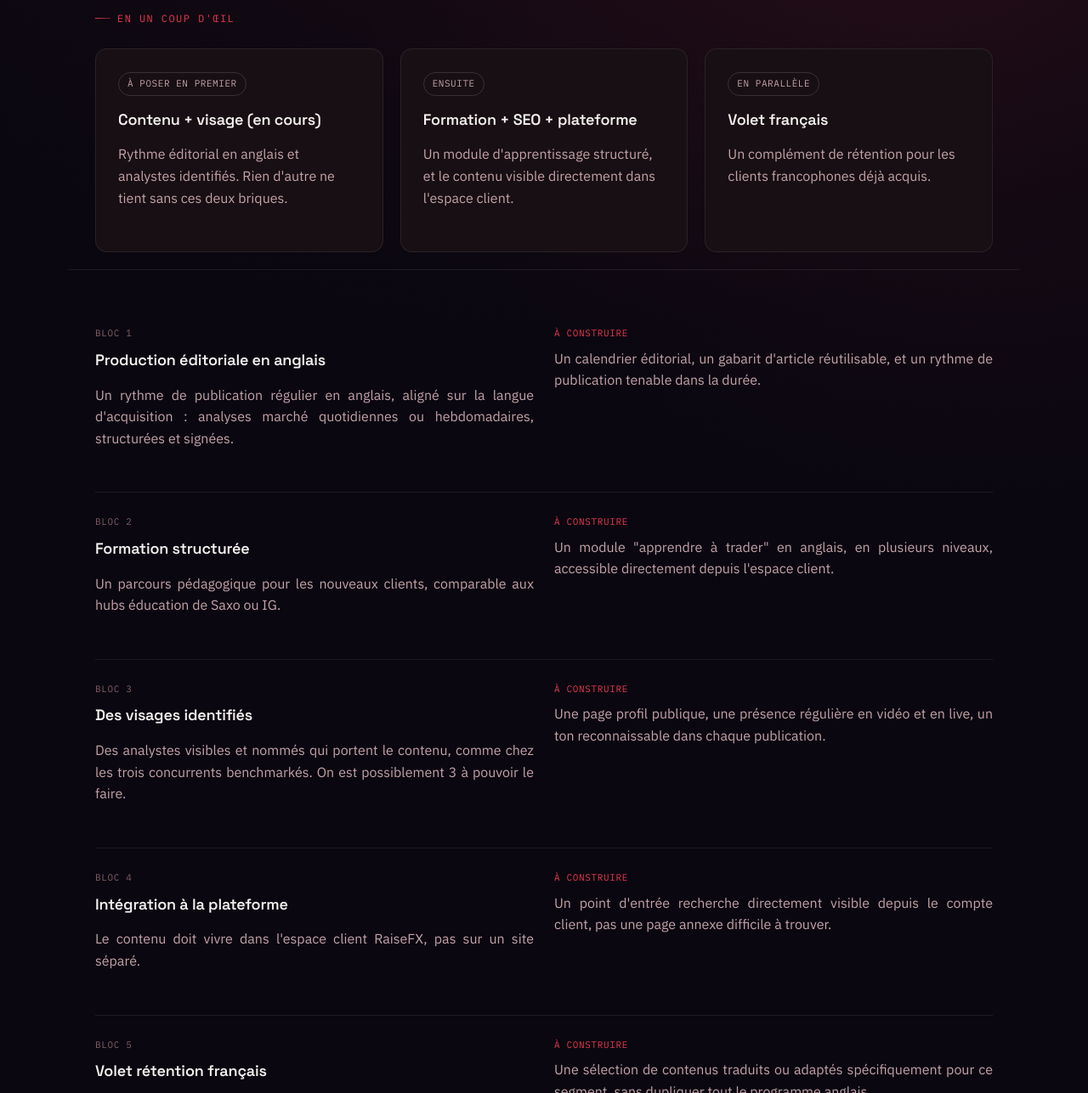
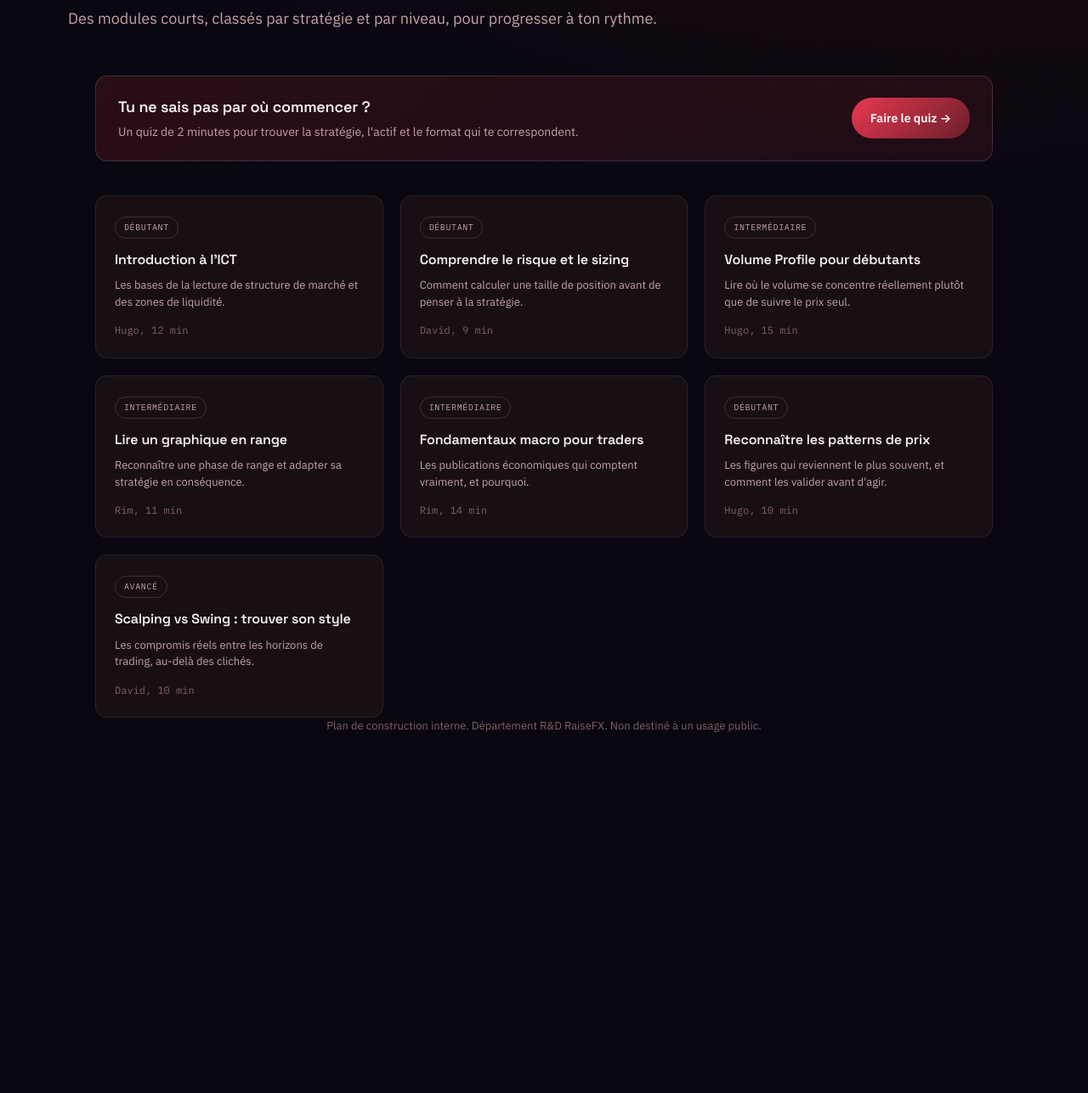
Before and after one commit to macairehugo01-glitch/idea, a website: page public/formation.html in a window 1280 px wide. Shown: the part 415-1702 px from the top of the page at 85% size. After the commit the page ends 1281 px from the top, so only its background shows below. Drawn offline with Linux system fonts and the light colour scheme.

Commit message:
Update formation.html

```diff
--- a/public/formation.html
+++ b/public/formation.html
@@ -3,10 +3,50 @@
 <head>
 <meta charset="UTF-8">
 <meta name="viewport" content="width=device-width, initial-scale=1.0">
-<title>Fondations : R&D RaiseFX</title>
+<title>Formation, aperçu client : R&D RaiseFX</title>
 <link rel="preconnect" href="https://fonts.googleapis.com">
 <link href="https://fonts.googleapis.com/css2?family=Space+Grotesk:wght@500;600;700&family=IBM+Plex+Sans:wght@400;500;600&family=IBM+Plex+Mono:wght@400;500&display=swap" rel="stylesheet">
 <link rel="stylesheet" href="css/style.css">
+<style>
+  .demo-banner {
+    background: var(--gradient-soft);
+    border: 1px solid var(--border-strong);
+    border-radius: var(--radius);
+    padding: 14px 20px;
+    font-size: 13px;
+    color: var(--text-dim);
+    margin-bottom: 32px;
+  }
+  .demo-banner strong { color: var(--text); }
+
+  .quiz-teaser {
+    display: flex; justify-content: space-between; align-items: center; flex-wrap: wrap; gap: 16px;
+    background: var(--gradient-soft); border: 1px solid var(--border-strong); border-radius: var(--radius);
+    padding: 22px 26px; margin-bottom: 40px;
+  }
+  .quiz-teaser h3 { margin: 0 0 4px; }
+  .quiz-teaser p { margin: 0; color: var(--text-dim); font-size: 14px; }
+
+  .module-grid { display: grid; grid-template-columns: repeat(3, 1fr); gap: 20px; }
+  @media (max-width: 900px) { .module-grid { grid-template-columns: repeat(2, 1fr); } }
+  @media (max-width: 600px) { .module-grid { grid-template-columns: 1fr; } }
+
+  .module-card {
+    background: var(--surface); border: 1px solid var(--border); border-radius: var(--radius);
+    padding: 22px; transition: border-color 0.15s ease, transform 0.15s ease;
+  }
+  .module-card:hover { border-color: var(--border-strong); transform: translateY(-2px); }
+  .module-level {
+    font-family: var(--mono); font-size: 10px; text-transform: uppercase; letter-spacing: 0.06em;
+    padding: 4px 10px; border-radius: 999px; border: 1px solid var(--border-strong); color: var(--text-dim);
+    display: inline-block; margin-bottom: 12px;
+  }
+  .module-card h3 { font-size: 16px; margin: 0 0 8px; }
+  .module-card p { font-size: 13px; color: var(--text-dim); margin: 0 0 14px; line-height: 1.5; }
+  .module-meta { font-size: 12px; color: var(--text-faint); font-family: var(--mono); }
+
+  .back-link { font-size: 13px; color: var(--text-faint); display:inline-block; margin-bottom:18px; }
+</style>
 </head>
 <body>
 
@@ -17,7 +57,7 @@
       <a href="index.html">Vue d'ensemble</a>
       <a href="articles.html">Benchmark</a>
       <a href="webinaire.html">Nos profils</a>
-      <a href="formation.html" class="active">Fondations</a>
+      <a href="formation.html">Fondations</a>
       <a href="idees.html">Idées</a>
       <a href="lives.html">Lives</a>
       <a href="roadmap.html">Roadmap</a>
@@ -27,99 +67,69 @@
   </div>
 </nav>
 
-<header class="wrap kicker-page">
-  <div class="eyebrow">Page 03 : Fondations</div>
-  <h1>Les fondations à poser.</h1>
-  <p class="lede">Le plan de construction, brique par brique. Chaque bloc part de zéro et décrit ce qu'il faut construire pour atteindre le niveau des départements de référence.</p>
+<header class="wrap kicker-page" style="padding-bottom: 20px;">
+  <a href="exemple-accueil.html" class="back-link">← Retour à l'accueil articles</a>
+  <div class="demo-banner"><strong>Ceci est une démonstration.</strong> Aperçu du hub formation, séparé du flux d'articles.</div>
+  <div class="eyebrow">Espace recherche RaiseFX, formation</div>
+  <h1>Formation</h1>
+  <p class="lede">Des modules courts, classés par stratégie et par niveau, pour progresser à ton rythme.</p>
 </header>
 
-<section class="wrap" style="padding-bottom: 20px;">
-  <div class="eyebrow">En un coup d'œil</div>
-  <div class="grid grid-3">
-    <div class="card">
-      <div class="tag">À poser en premier</div>
-      <h3 style="margin-top:14px;">Contenu + visage (en cours)</h3>
-      <p>Rythme éditorial en anglais et analystes identifiés. Rien d'autre ne tient sans ces deux briques.</p>
+<section class="wrap">
+
+  <div class="quiz-teaser">
+    <div>
+      <h3>Tu ne sais pas par où commencer ?</h3>
+      <p>Un quiz de 2 minutes pour trouver la stratégie, l'actif et le format qui te correspondent.</p>
     </div>
-    <div class="card">
-      <div class="tag">Ensuite</div>
-      <h3 style="margin-top:14px;">Formation + SEO + plateforme</h3>
-      <p>Un module d'apprentissage structuré, et le contenu visible directement dans l'espace client.</p>
+    <a href="exemple-quiz.html" class="btn btn-primary">Faire le quiz →</a>
+  </div>
+
+  <div class="module-grid">
+    <div class="module-card">
+      <div class="module-level">Débutant</div>
+      <h3>Introduction à l'ICT</h3>
+      <p>Les bases de la lecture de structure de marché et des zones de liquidité.</p>
+      <div class="module-meta">Hugo, 12 min</div>
     </div>
-    <div class="card">
-      <div class="tag">En parallèle</div>
-      <h3 style="margin-top:14px;">Volet français</h3>
-      <p>Un complément de rétention pour les clients francophones déjà acquis.</p>
+    <div class="module-card">
+      <div class="module-level">Débutant</div>
+      <h3>Comprendre le risque et le sizing</h3>
+      <p>Comment calculer une taille de position avant de penser à la stratégie.</p>
+      <div class="module-meta">David, 9 min</div>
     </div>
-  </div>
-</section>
-
-<section class="wrap" style="padding-top: 40px;">
-  <div class="gap-item">
-    <div>
-      <div class="gap-col-label have">Bloc 1</div>
-      <h3>Production éditoriale en anglais</h3>
-      <p>Un rythme de publication régulier en anglais, aligné sur la langue d'acquisition : analyses marché quotidiennes ou hebdomadaires, structurées et signées.</p>
+    <div class="module-card">
+      <div class="module-level">Intermédiaire</div>
+      <h3>Volume Profile pour débutants</h3>
+      <p>Lire où le volume se concentre réellement plutôt que de suivre le prix seul.</p>
+      <div class="module-meta">Hugo, 15 min</div>
     </div>
-    <div>
-      <div class="gap-col-label need">À construire</div>
-      <p>Un calendrier éditorial, un gabarit d'article réutilisable, et un rythme de publication tenable dans la durée.</p>
+    <div class="module-card">
+      <div class="module-level">Intermédiaire</div>
+      <h3>Lire un graphique en range</h3>
+      <p>Reconnaître une phase de range et adapter sa stratégie en conséquence.</p>
+      <div class="module-meta">Rim, 11 min</div>
+    </div>
+    <div class="module-card">
+      <div class="module-level">Intermédiaire</div>
+      <h3>Fondamentaux macro pour traders</h3>
+      <p>Les publications économiques qui comptent vraiment, et pourquoi.</p>
+      <div class="module-meta">Rim, 14 min</div>
+    </div>
+    <div class="module-card">
+      <div class="module-level">Débutant</div>
+      <h3>Reconnaître les patterns de prix</h3>
+      <p>Les figures qui reviennent le plus souvent, et comment les valider avant d'agir.</p>
+      <div class="module-meta">Hugo, 10 min</div>
+    </div>
+    <div class="module-card">
+      <div class="module-level">Avancé</div>
+      <h3>Scalping vs Swing : trouver son style</h3>
+      <p>Les compromis réels entre les horizons de trading, au-delà des clichés.</p>
+      <div class="module-meta">David, 10 min</div>
     </div>
   </div>
 
-  <div class="gap-item">
-    <div>
-      <div class="gap-col-label have">Bloc 2</div>
-      <h3>Formation structurée</h3>
-      <p>Un parcours pédagogique pour les nouveaux clients, comparable aux hubs éducation de Saxo ou IG.</p>
-    </div>
-    <div>
-      <div class="gap-col-label need">À construire</div>
-      <p>Un module "apprendre à trader" en anglais, en plusieurs niveaux, accessible directement depuis l'espace client.</p>
-    </div>
-  </div>
-
-  <div class="gap-item">
-    <div>
-      <div class="gap-col-label have">Bloc 3</div>
-      <h3>Des visages identifiés</h3>
-      <p>Des analystes visibles et nommés qui portent le contenu, comme chez les trois concurrents benchmarkés. On est possiblement 3 à pouvoir le faire.</p>
-    </div>
-    <div>
-      <div class="gap-col-label need">À construire</div>
-      <p>Une page profil publique, une présence régulière en vidéo et en live, un ton reconnaissable dans chaque publication.</p>
-    </div>
-  </div>
-
-  <div class="gap-item">
-    <div>
-      <div class="gap-col-label have">Bloc 4</div>
-      <h3>Intégration à la plateforme</h3>
-      <p>Le contenu doit vivre dans l'espace client RaiseFX, pas sur un site séparé.</p>
-    </div>
-    <div>
-      <div class="gap-col-label need">À construire</div>
-      <p>Un point d'entrée recherche directement visible depuis le compte client, pas une page annexe difficile à trouver.</p>
-    </div>
-  </div>
-
-  <div class="gap-item" style="border-bottom:none;">
-    <div>
-      <div class="gap-col-label have">Bloc 5</div>
-      <h3>Volet rétention français</h3>
-      <p>Un complément ciblé pour les clients francophones déjà acquis, en plus de la base anglaise.</p>
-    </div>
-    <div>
-      <div class="gap-col-label need">À construire</div>
-      <p>Une sélection de contenus traduits ou adaptés spécifiquement pour ce segment, sans dupliquer tout le programme anglais.</p>
-    </div>
-  </div>
-</section>
-
-<section class="wrap">
-  <div class="eyebrow">En résumé</div>
-  <h2>Cinq briques, un ordre de priorité.</h2>
-  <p class="lede">La production éditoriale et le visage identifié sont les deux briques à poser en premier : sans elles, rien d'autre n'a de matière à s'appuyer dessus. L'intégration plateforme et le volet français peuvent suivre une fois le rythme de publication stabilisé.</p>
 </section>
 
 <footer class="wrap">
```
